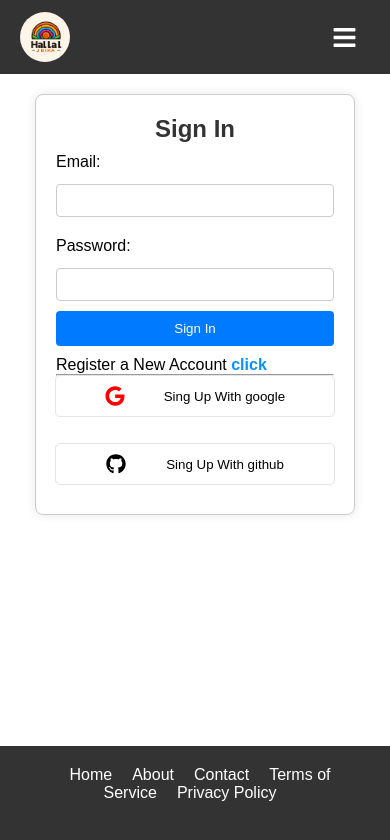
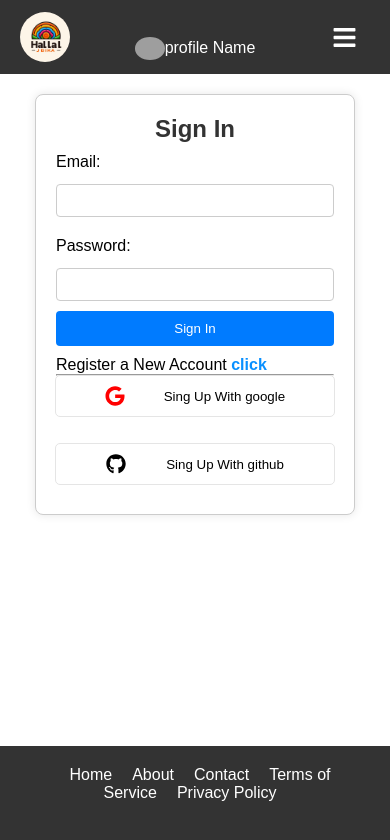
Before and after one commit to OmorFaruk63/Job_finder_website-HALAL-JIBIKA-, a React (Vite) app: page /SingIn in a window 390 px wide. Shown: the top 840 px of the page. Built offline with nearby package versions, Linux system fonts and the light colour scheme; no server answers; grey boxes are pictures that could not be loaded.

Commit message:
Navbar responsive

```diff
--- a/src/Components/Header/Navbar.css
+++ b/src/Components/Header/Navbar.css
@@ -38,7 +38,15 @@
     display: none;
 }
 
+.navbar-img {
+    display: flex;
+    align-items: center;
+    color: white;
+}
 
+.navbar-img img {
+    border-radius: 50%;
+}
 
 /* Media query for responsiveness */
 @media (max-width: 600px) {
--- a/src/Components/Header/Navbar.jsx
+++ b/src/Components/Header/Navbar.jsx
@@ -1,7 +1,18 @@
 import { NavLink } from "react-router-dom";
 import { FaBars } from "react-icons/fa";
+import { useAuthState } from 'react-firebase-hooks/auth';
 import "./Navbar.css"
+import { auth } from "../../Firebase/Firebase";
+import { useSignOut } from 'react-firebase-hooks/auth';
 const Navbar = () => {
+    const [user, loading, error] = useAuthState(auth);
+    const [signOut] = useSignOut(auth);
+
+    //Sing out Function
+    function handleSingout() {
+        signOut()
+    }
+
     return (
         <div>
             <nav className="navbar">
@@ -12,10 +23,16 @@ const Navbar = () => {
                     <NavLink to="/about">About</NavLink>
                     <NavLink to="/contact">Contact</NavLink>
                     <NavLink to="/favorite">Favorite</NavLink>
-                    <NavLink to="/singup">Signup</NavLink>
-                    <NavLink to="/SingIn">Sing In</NavLink>
+                    {user ? <NavLink onClick={handleSingout} to="/singup">Sign Out</NavLink> : <>
+                        <NavLink to="/singup">Signup</NavLink>
+                        <NavLink to="/SingIn">Sing In</NavLink>
+                    </>}
                 </div>
-
+                <div className="navbar-img">
+                    <img width={"30px"} src={user ? user?.photoURL :
+                        "https://st3.depositphotos.com/19428878/37071/v/450/depositphotos_370714622-stock-illustration-businessman-icon-vector-male-avatar.jpg"} />
+                    <span>{loading ? "Loading" : user ? user?.displayName : "profile Name"}</span>
+                </div>
                 <div className="bar"><FaBars /></div>
             </nav>
         </div>
--- a/src/Pages/SingIn/SingIn.jsx
+++ b/src/Pages/SingIn/SingIn.jsx
@@ -19,10 +19,10 @@ const SingIn = () => {
     function handleGithub() {
         signInWithGithub()
     }
-    console.log(GithubUser, GithubError?.message);
+
     function handleSubmit() {
+    }
 
-    }
     return (
         <div>
             <div className="signin-container">
```
